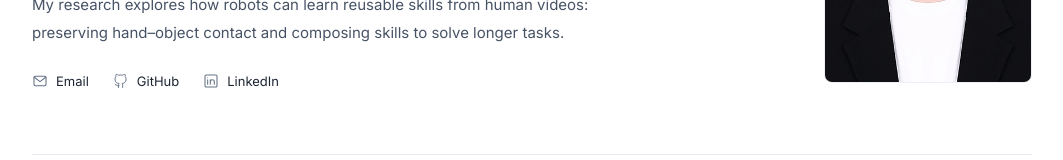
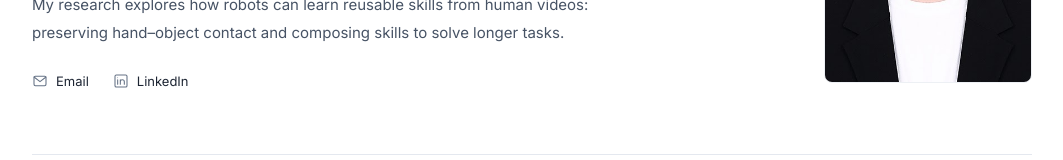
Before and after one commit to sh-min/sh-min.github.io, a plain HTML site: page index.html in a window 1280 px wide. Shown: the part 364-524 px from the top of the page, without its empty margins (108-1171 px from the left). Drawn offline with Linux system fonts and the light colour scheme.

Commit message:
Remove GitHub profile link

```diff
--- a/index.html
+++ b/index.html
@@ -43,7 +43,6 @@
         </div>
         <div class="social-links" aria-label="Contact and profiles">
           <a href="mailto:shmin.research@gmail.com"><svg viewBox="0 0 24 24" aria-hidden="true"><rect x="3" y="5" width="18" height="14" rx="2"/><path d="m3 6 9 7 9-7"/></svg>Email</a>
-          <a href="https://github.com/sh-min"><svg viewBox="0 0 24 24" aria-hidden="true"><path d="M9 19c-4 1-4-2-6-2m12 5v-4a3.5 3.5 0 0 0-1-2.7c3.3-.4 6.7-1.6 6.7-7.3a5.7 5.7 0 0 0-1.5-4A5.4 5.4 0 0 0 19 0s-1.3-.4-4 1.5a13.4 13.4 0 0 0-7 0C5.3-.4 4 0 4 0a5.4 5.4 0 0 0-.2 4 5.7 5.7 0 0 0-1.5 4c0 5.7 3.4 6.9 6.7 7.3A3.5 3.5 0 0 0 8 18v4" transform="translate(1 2) scale(.9)"/></svg>GitHub</a>
           <a href="https://www.linkedin.com/in/sunhong-min-814559428/"><svg viewBox="0 0 24 24" aria-hidden="true"><rect x="3" y="3" width="18" height="18" rx="2"/><path d="M7 10v7m4 0v-7m0 3a3 3 0 0 1 6 0v4"/><circle cx="7" cy="7" r=".7" fill="currentColor" stroke="none"/></svg>LinkedIn</a>
         </div>
       </div>
```
